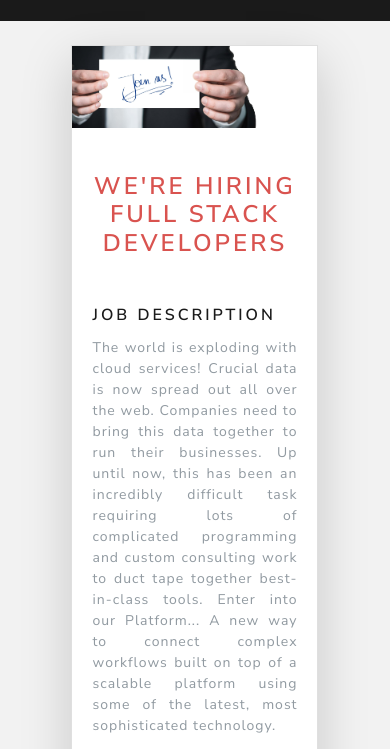
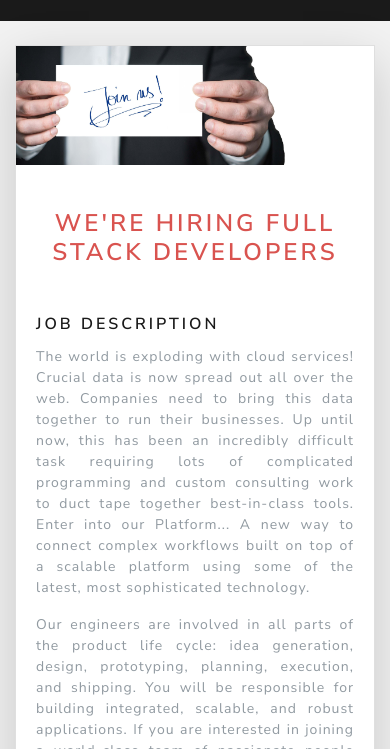
Before and after one commit to balasasidhar/sasidhar678.github.io, a plain HTML site: page careers/index.html in a window 390 px wide. Shown: the part 64-813 px from the top of the page. Drawn offline with nearby package versions, Linux system fonts and the light colour scheme.

Commit message:
mobile view fix

```diff
--- a/careers/index.html
+++ b/careers/index.html
@@ -34,8 +34,8 @@
 
     <div class="container">
         <div class="row">
-            <div class="col-10 offset-1">
-                <div class="card m-4 shadow-lg">
+            <div class="col-lg-10 offset-lg-1 col-12">
+                <div class="card mt-4 mb-5 shadow-lg">
                     <img class="card-img-top" src="./img/joinus.jpg" alt="Card image cap">
                     <div class="card-body">
                         <h3 class="card-title text-danger text-center mt-4 mb-5">We're Hiring Full Stack Developers</h3>
```
